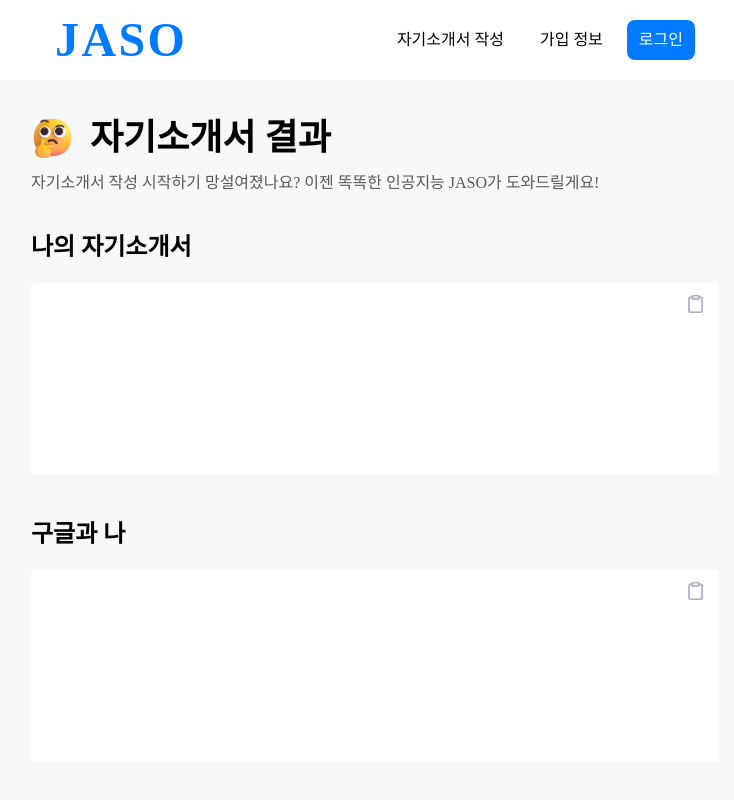
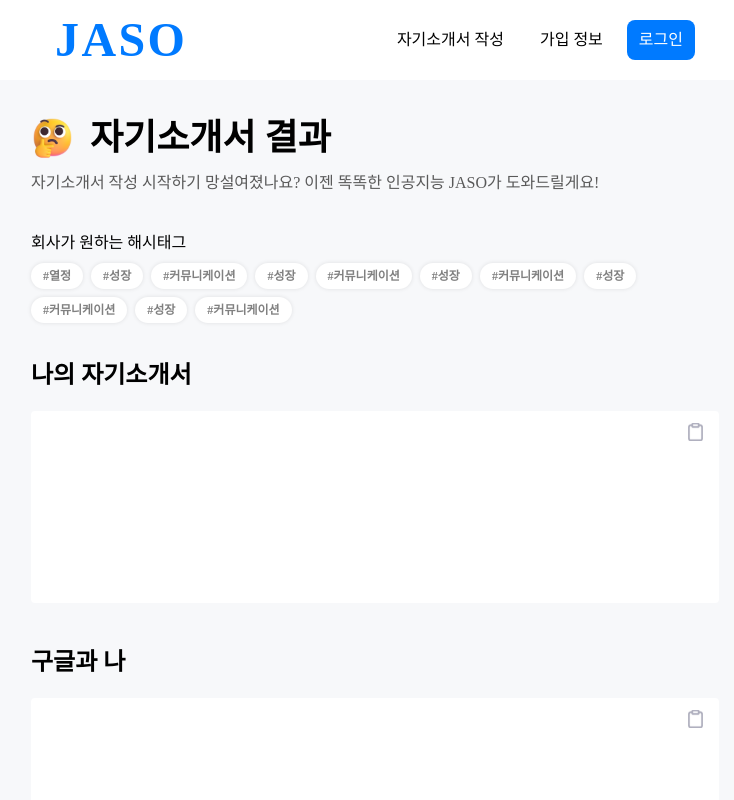
Before and after one commit to Original-Gimchi/VisualNovel_CLIENT, a Next.js app: page /result in a window 1280 px wide. Shown: the top 800 px of the page, without its empty margins (265-999 px from the left). Built offline with nearby package versions, Linux system fonts and the light colour scheme.

Commit message:
결과페이지 해시태그 추가

```diff
--- a/pages/result/index.tsx
+++ b/pages/result/index.tsx
@@ -1,9 +1,23 @@
 import Button from "@/components/atoms/Button";
+import Category from "@/components/atoms/Category";
 import Frame from "@/components/atoms/Frame";
 import TextArea from "@/components/atoms/TextArea";
 import ThinkingIcon from "@/components/icons/ThinkingIcon";
 
 export default function Result() {
+  const categorys = [
+    "#열정",
+    "#성장",
+    "#커뮤니케이션",
+    "#성장",
+    "#커뮤니케이션",
+    "#성장",
+    "#커뮤니케이션",
+    "#성장",
+    "#커뮤니케이션",
+    "#성장",
+    "#커뮤니케이션",
+  ];
   return (
     <Frame>
       <div className="flex flex-col gap-9 mt-9">
@@ -17,6 +31,10 @@ export default function Result() {
             도와드릴게요!
           </div>
         </div>
+        <div>
+          <p className="mb-2">회사가 원하는 해시태그</p>
+          <Category.Group categorys={categorys} />
+        </div>
         <TextArea label="나의 자기소개서" isClipBoard />
         <TextArea label="구글과 나" isClipBoard />
         <Button>완료하기</Button>
```
